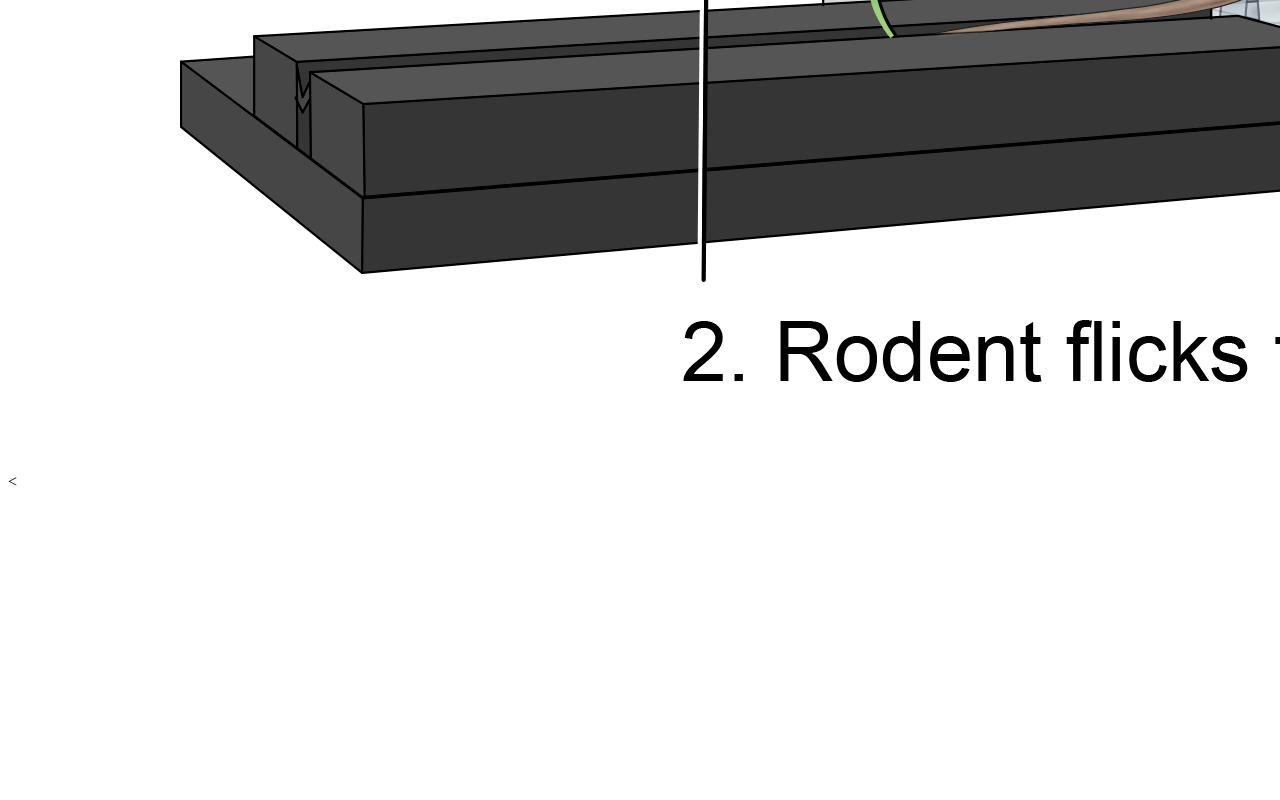
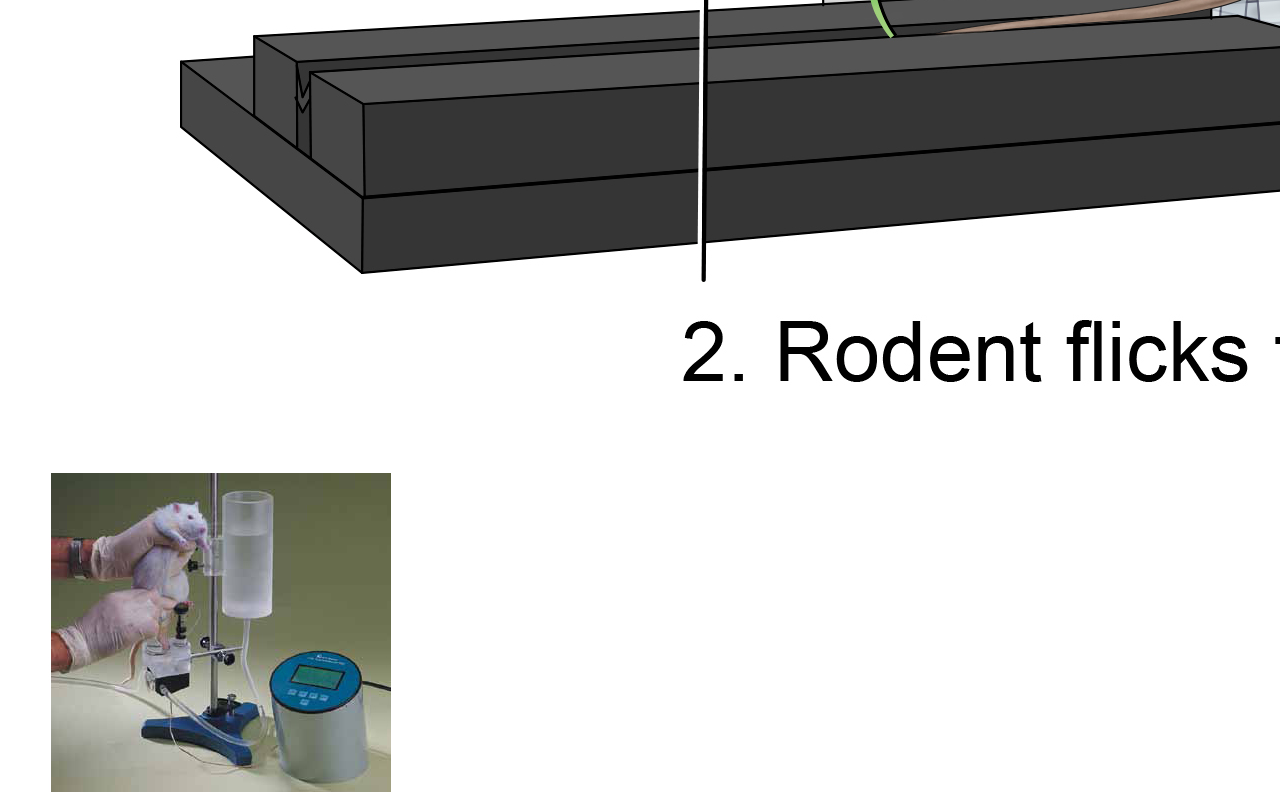
Before and after one commit to ibarbero4/ibarbero4.github.io, a plain HTML site: page invivo/index.html in a window 1280 px wide. Shown: the part 3534-4334 px from the top of the page. Before the commit the page ends 4033 px from the top, so only its background shows below. Drawn offline with Linux system fonts and the light colour scheme.

Commit message:
Update index.html

```diff
--- a/invivo/index.html
+++ b/invivo/index.html
@@ -1,3 +1,3 @@
 <img src="hotplate.jpg">
 <img src="tailflick.jpg">
-<
+<img src="plethysmometer.jpg">
```
